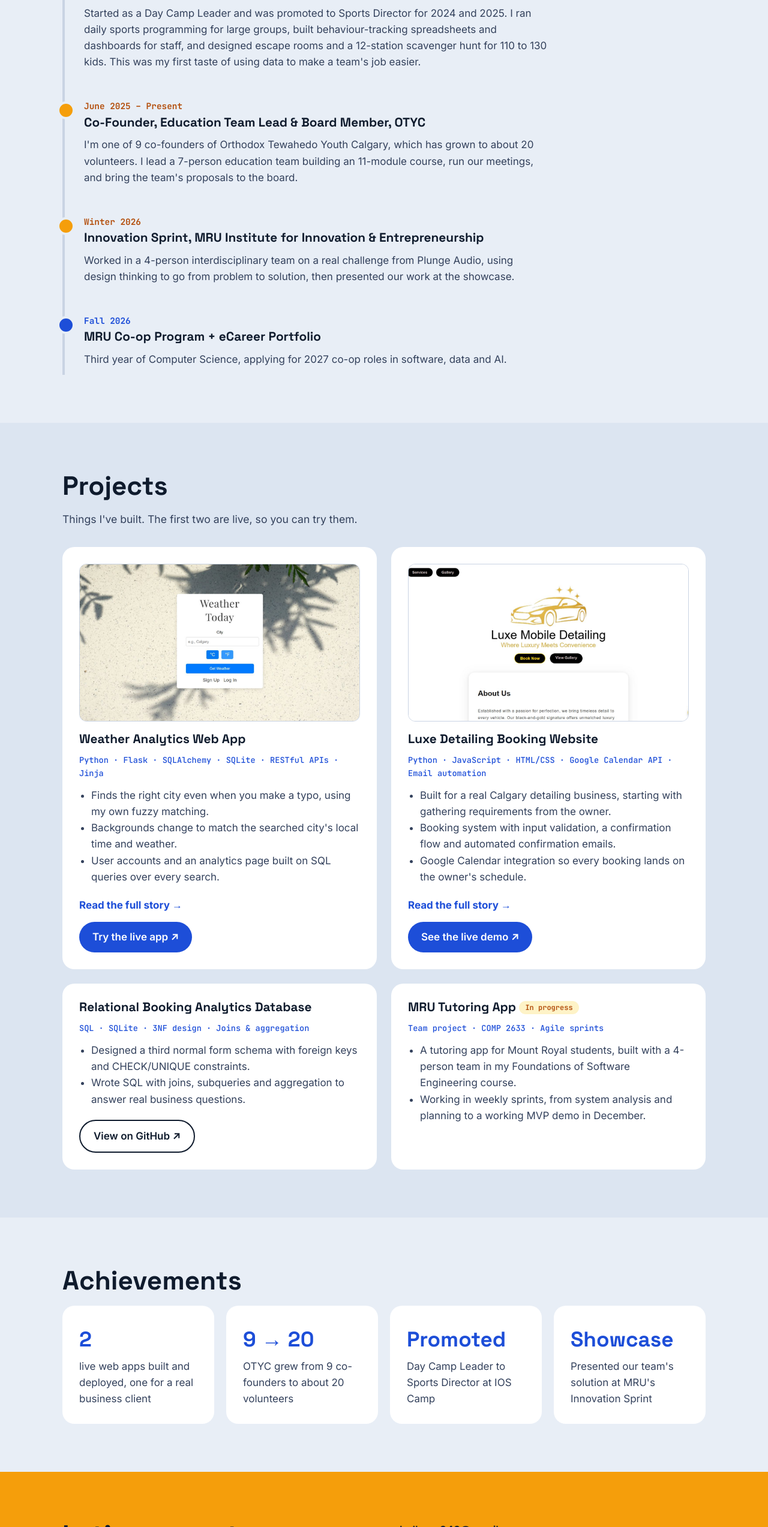
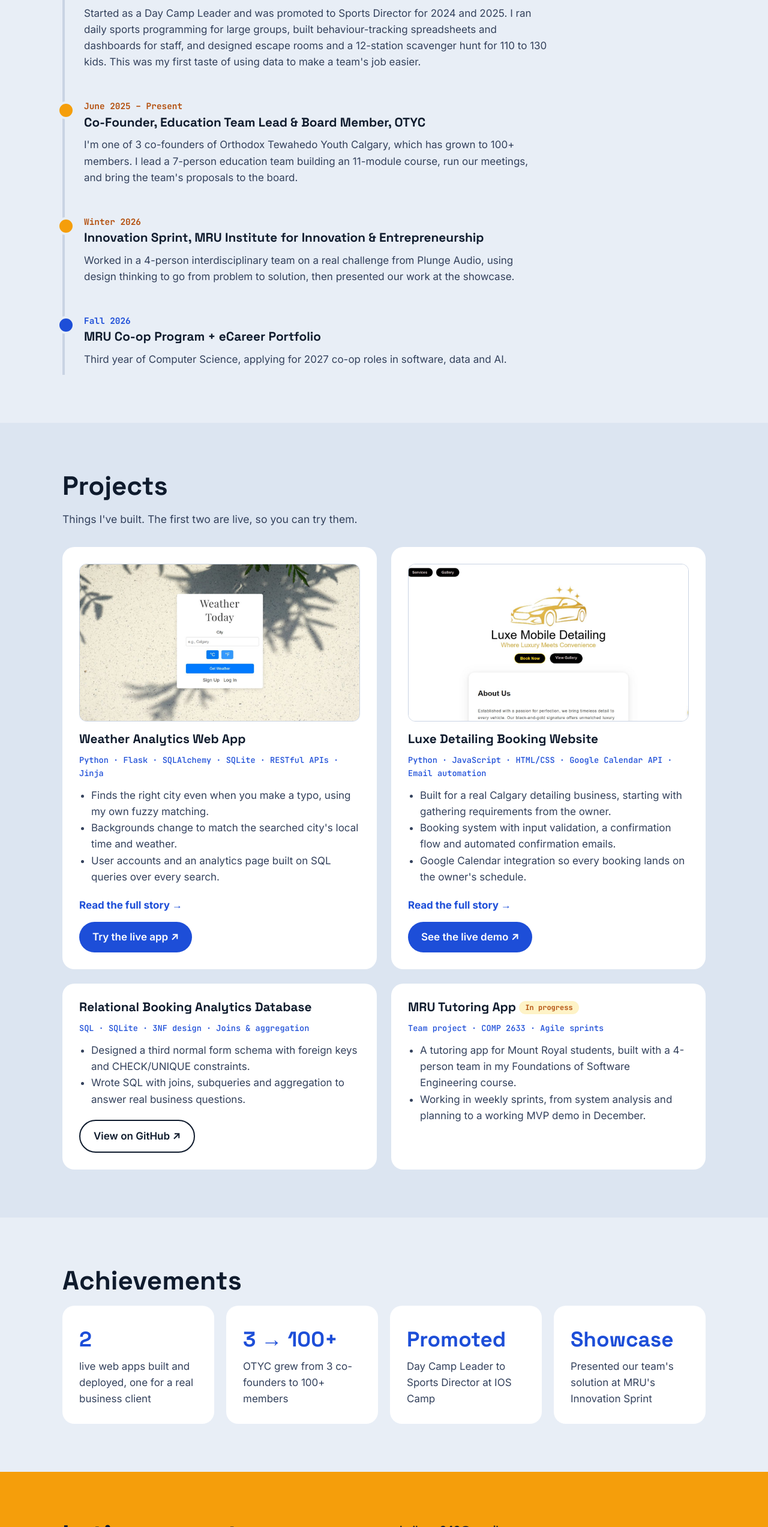
Before and after one commit to Abt567/Portfolio_website, a plain HTML site: page index.html in a window 1280 px wide. Shown: the part 3136-5682 px from the top of the page at 60% size. Drawn offline with Linux system fonts and the light colour scheme.

Commit message:
Update OTYC co-founder and member counts

```diff
--- a/index.html
+++ b/index.html
@@ -149,7 +149,7 @@
         <li>
           <p class="t-date">June 2025 – Present</p>
           <h3>Co-Founder, Education Team Lead &amp; Board Member, OTYC</h3>
-          <p>I'm one of 9 co-founders of Orthodox Tewahedo Youth Calgary, which has grown to about 20 volunteers. I lead a 7-person education team building an 11-module course, run our meetings, and bring the team's proposals to the board.</p>
+          <p>I'm one of 3 co-founders of Orthodox Tewahedo Youth Calgary, which has grown to 100+ members. I lead a 7-person education team building an 11-module course, run our meetings, and bring the team's proposals to the board.</p>
         </li>
         <li>
           <p class="t-date">Winter 2026</p>
@@ -222,7 +222,7 @@
       <h2>Achievements</h2>
       <div class="ach-grid">
         <div class="card ach"><p class="ach-big">2</p><p>live web apps built and deployed, one for a real business client</p></div>
-        <div class="card ach"><p class="ach-big">9 → 20</p><p>OTYC grew from 9 co-founders to about 20 volunteers</p></div>
+        <div class="card ach"><p class="ach-big">3 → 100+</p><p>OTYC grew from 3 co-founders to 100+ members</p></div>
         <div class="card ach"><p class="ach-big">Promoted</p><p>Day Camp Leader to Sports Director at IOS Camp</p></div>
         <div class="card ach"><p class="ach-big">Showcase</p><p>Presented our team's solution at MRU's Innovation Sprint</p></div>
       </div>
```
